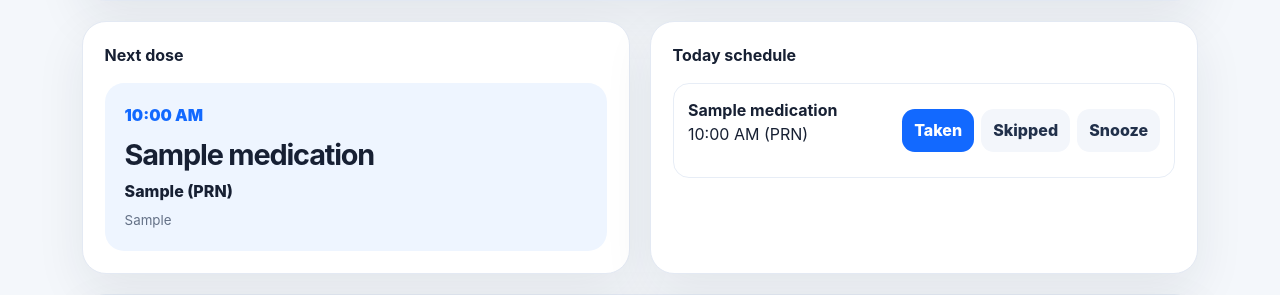
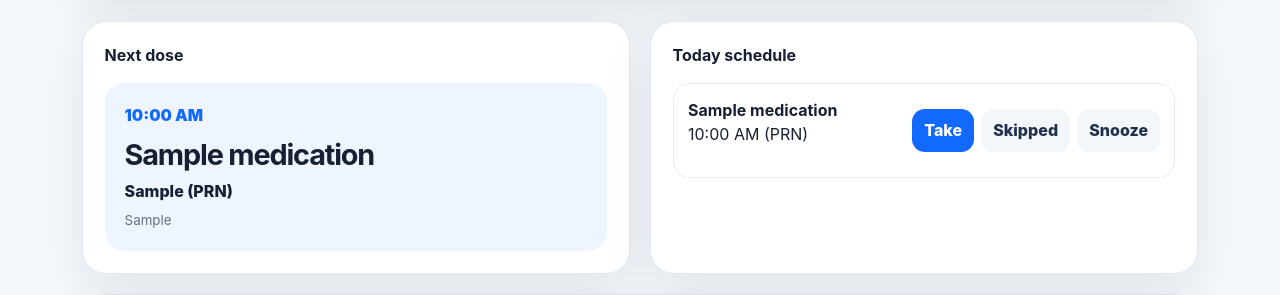
Before and after one commit to rudyjm3/rx-tracker, a PHP site: page /index.php in a window 1280 px wide. Shown: the part 605-900 px from the top of the page. Run offline with PHP 8.4, Linux system fonts and the light colour scheme; data comes from the database, SQL or seed files in the repository; tables that the repository leaves empty hold one stand-in row (values such as "Sample post"); data that the repository does not hold is empty.

Commit message:
Rename Taken action button to Take
Co-Authored-By: Claude Sonnet 4.6 <noreply@anthropic.com>

```diff
--- a/index.php
+++ b/index.php
@@ -460,7 +460,7 @@ $editing = $editId > 0 ? $repository->findMedication($editId) : null;
                 <span class="done-pill">Snoozed until <?= e(to12h((new DateTimeImmutable((string) $dose['postponed_until']))->format('H:i'))) ?></span>
               <?php endif; ?>
               <div class="schedule-actions-buttons">
-                <form method="post" action="index.php"><?= csrf_field() ?><input type="hidden" name="action" value="mark_dose"><input type="hidden" name="medication_id" value="<?= e((string) $dose['medication_id']) ?>"><input type="hidden" name="scheduled_date" value="<?= e($today) ?>"><input type="hidden" name="scheduled_time" value="<?= e((string) $dose['reminder_time']) ?>:00"><input type="hidden" name="status" value="taken"><button type="submit"<?= $isCompleted ? ' disabled' : '' ?>>Taken</button></form>
+                <form method="post" action="index.php"><?= csrf_field() ?><input type="hidden" name="action" value="mark_dose"><input type="hidden" name="medication_id" value="<?= e((string) $dose['medication_id']) ?>"><input type="hidden" name="scheduled_date" value="<?= e($today) ?>"><input type="hidden" name="scheduled_time" value="<?= e((string) $dose['reminder_time']) ?>:00"><input type="hidden" name="status" value="taken"><button type="submit"<?= $isCompleted ? ' disabled' : '' ?>>Take</button></form>
                 <form method="post" action="index.php" data-confirm="Confirm skipped dose?"><?= csrf_field() ?><input type="hidden" name="action" value="mark_dose"><input type="hidden" name="medication_id" value="<?= e((string) $dose['medication_id']) ?>"><input type="hidden" name="scheduled_date" value="<?= e($today) ?>"><input type="hidden" name="scheduled_time" value="<?= e((string) $dose['reminder_time']) ?>:00"><input type="hidden" name="status" value="skipped"><input type="hidden" name="note" value="Skipped dose"><button type="submit" class="secondary"<?= $isCompleted ? ' disabled' : '' ?>>Skipped</button></form>
                 <?php if (!$isCompleted): ?>
                   <button
```
